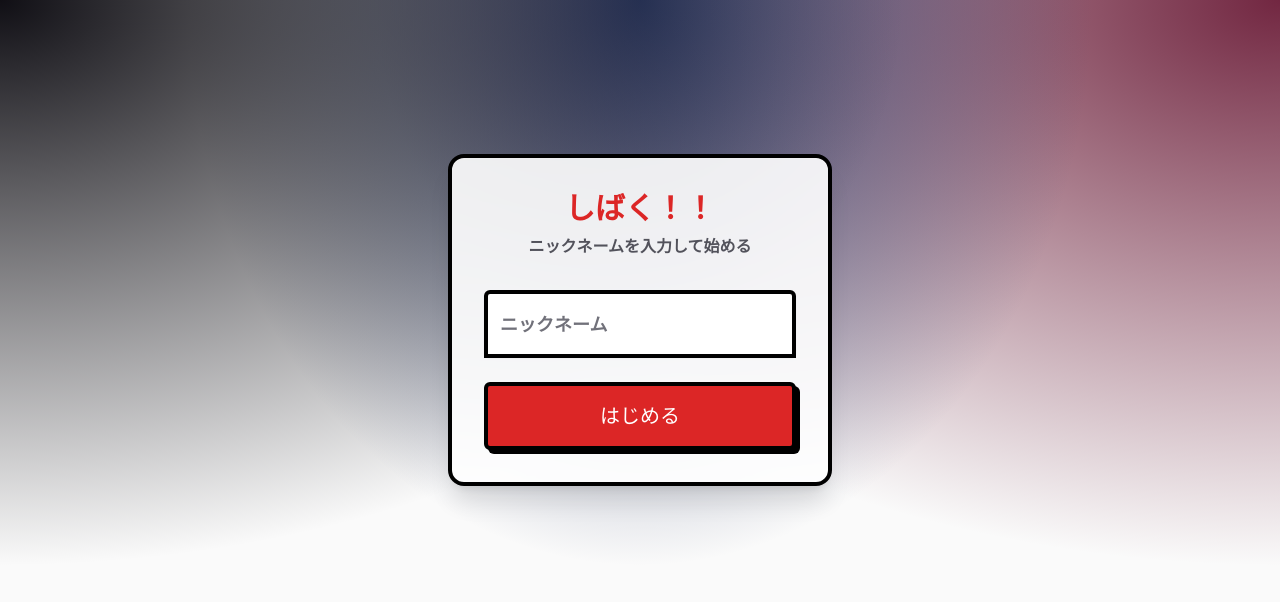
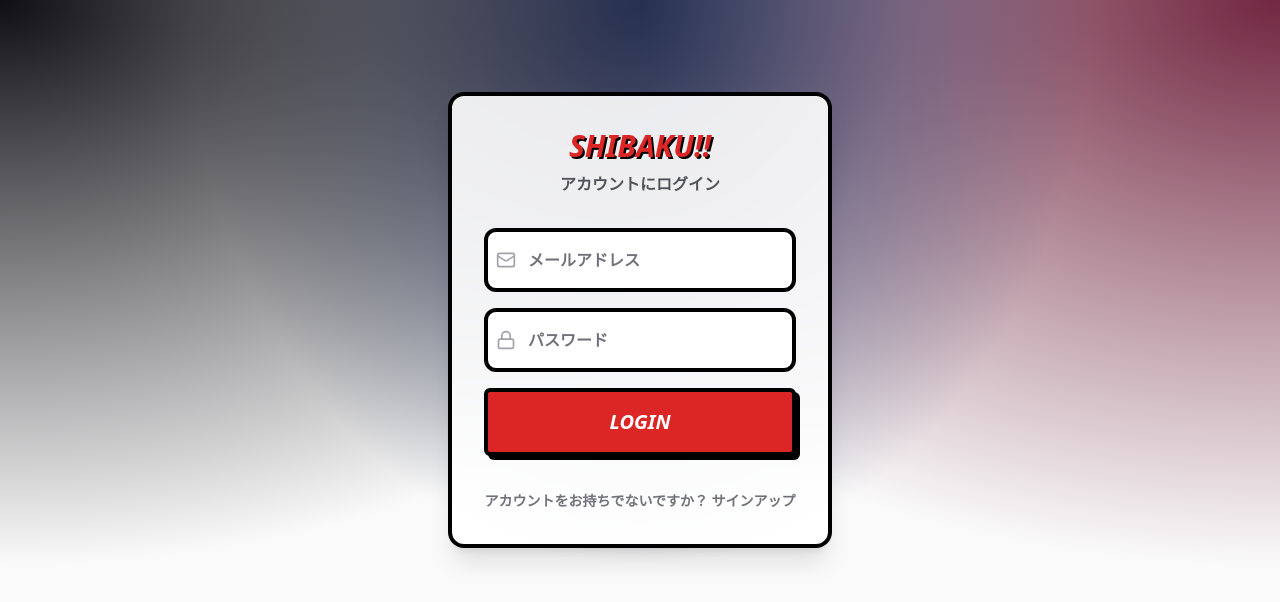
Before and after one commit to WaRara-men/sibaku, a React (Vite) app: page /login in a window 1280 px wide. Shown: the top 602 px of the page. Built offline with nearby package versions, Linux system fonts and the light colour scheme; no server answers; a web font is replaced by a local one.

Commit message:
feat: Implement email/password auth and emphasized login UI

```diff
--- a/src/components/layout/Layout.tsx
+++ b/src/components/layout/Layout.tsx
@@ -21,12 +21,32 @@ export const Layout: React.FC = () => {
         <Link to="/" className="text-xl font-black text-red-600 tracking-tighter">
           しばく！！
         </Link>
-        <Link to="/login" className="flex items-center gap-2 px-3 py-1.5 rounded-full bg-zinc-100 hover:bg-zinc-200 transition-colors border-2 border-transparent active:border-red-500">
-          <User className="w-4 h-4 text-zinc-600" />
-          <span className="text-xs font-bold text-zinc-600 truncate max-w-[80px]">
-            {user?.user_metadata?.full_name || 'ログイン'}
-          </span>
-        </Link>
+        <div className="flex items-center gap-2">
+          {user ? (
+            <div className="flex items-center gap-2">
+              <div className="flex items-center gap-2 px-3 py-1.5 rounded-full bg-red-50 border-2 border-red-500 shadow-sm">
+                <User className="w-4 h-4 text-red-600" />
+                <span className="text-xs font-black text-red-600 truncate max-w-[80px]">
+                  {user?.user_metadata?.full_name || 'しばき屋'}
+                </span>
+              </div>
+              <button
+                onClick={() => signOut()}
+                className="p-1.5 rounded-full bg-zinc-100 hover:bg-zinc-200 text-zinc-500"
+                title="ログアウト"
+              >
+                <Settings className="w-4 h-4" />
+              </button>
+            </div>
+          ) : (
+            <Link to="/login" className="flex items-center gap-2 px-4 py-2 rounded-full bg-red-600 hover:bg-red-500 transition-all border-4 border-black shadow-[2px_2px_0px_0px_rgba(0,0,0,1)] active:translate-y-0.5 active:shadow-none animate-pulse-slow">
+              <User className="w-4 h-4 text-white" />
+              <span className="text-xs font-black text-white uppercase italic">
+                Login
+              </span>
+            </Link>
+          )}
+        </div>
       </header>
 
       <main className="flex-1 flex flex-col container mx-auto px-4 py-6 max-w-md w-full">
--- a/src/contexts/AuthContext.tsx
+++ b/src/contexts/AuthContext.tsx
@@ -6,18 +6,20 @@ interface AuthContextType {
   session: Session | null;
   user: User | null;
   loading: boolean;
-  signInAnonymously: (nickname?: string) => Promise<void>;
+  updateNickname: (nickname: string) => Promise<void>;
   signOut: () => Promise<void>;
-  updateNickname: (nickname: string) => Promise<void>;
+  signUp: (email: string, password: string, nickname: string) => Promise<void>;
+  signInWithEmail: (email: string, password: string) => Promise<void>;
 }
 
 const AuthContext = createContext<AuthContextType>({
   session: null,
   user: null,
   loading: true,
-  signInAnonymously: async () => {},
-  signOut: async () => {},
-  updateNickname: async () => {},
+  signOut: async () => { },
+  updateNickname: async () => { },
+  signUp: async () => { },
+  signInWithEmail: async () => { },
 });
 
 export const AuthProvider: React.FC<{ children: React.ReactNode }> = ({ children }) => {
@@ -36,13 +38,6 @@ export const AuthProvider: React.FC<{ children: React.ReactNode }> = ({ children
       if (session) {
         setSession(session);
         setUser(session.user);
-        } else {
-            // Auto sign-in anonymously on load
-            const { data, error } = await supabase.auth.signInAnonymously();
-            if (!error && data.session) {
-                setSession(data.session);
-                setUser(data.user);
-            }
       }
       setLoading(false);
     };
@@ -58,12 +53,23 @@ export const AuthProvider: React.FC<{ children: React.ReactNode }> = ({ children
     return () => subscription.unsubscribe();
   }, []);
 
-  const signInAnonymously = async (nickname?: string) => {
+  const signUp = async (email: string, password: string, nickname: string) => {
     if (!hasSupabaseEnv || !supabase) return;
-    const { error } = await supabase.auth.signInAnonymously({
+    const { error } = await supabase.auth.signUp({
+      email,
+      password,
       options: {
-            data: nickname ? { full_name: nickname } : undefined
+        data: { full_name: nickname }
       }
+    });
+    if (error) throw error;
+  };
+
+  const signInWithEmail = async (email: string, password: string) => {
+    if (!hasSupabaseEnv || !supabase) return;
+    const { error } = await supabase.auth.signInWithPassword({
+      email,
+      password
     });
     if (error) throw error;
   };
@@ -82,7 +88,7 @@ export const AuthProvider: React.FC<{ children: React.ReactNode }> = ({ children
   };
 
   return (
-    <AuthContext.Provider value={{ session, user, loading, signInAnonymously, signOut, updateNickname }}>
+    <AuthContext.Provider value={{ session, user, loading, signOut, updateNickname, signUp, signInWithEmail }}>
       {children}
     </AuthContext.Provider>
   );
--- a/src/pages/Login.tsx
+++ b/src/pages/Login.tsx
@@ -2,23 +2,31 @@ import React, { useState } from 'react';
 import { useNavigate } from 'react-router-dom';
 import { useAuth } from '../contexts/AuthContext';
 import { Button } from '../components/ui/Button';
+import { Mail, Lock, User as UserIcon } from 'lucide-react';
 
 export const Login: React.FC = () => {
+  const [isSignUp, setIsSignUp] = useState(false);
+  const [email, setEmail] = useState('');
+  const [password, setPassword] = useState('');
   const [nickname, setNickname] = useState('');
   const [loading, setLoading] = useState(false);
-  const { updateNickname } = useAuth(); // Already signed in anonymously
+  const { signUp, signInWithEmail } = useAuth();
   const navigate = useNavigate();
 
-  const handleLogin = async (e: React.FormEvent) => {
+  const handleSubmit = async (e: React.FormEvent) => {
     e.preventDefault();
     setLoading(true);
     try {
-      await updateNickname(nickname);
-      // Go back to previous page or home
-      navigate(-1);
-    } catch (error) {
-      console.error('Update profile error:', error);
-      alert('プロフィールの更新に失敗しました');
+      if (isSignUp) {
+        await signUp(email, password, nickname);
+        alert('サインアップが完了しました！');
+      } else {
+        await signInWithEmail(email, password);
+      }
+      navigate('/');
+    } catch (error: any) {
+      console.error('Auth error:', error);
+      alert(error.message || '認証に失敗しました');
     } finally {
       setLoading(false);
     }
@@ -28,36 +36,68 @@ export const Login: React.FC = () => {
     <div className="flex flex-col items-center justify-center min-h-[80vh] px-4">
       <div className="w-full max-w-sm space-y-8 bg-white/90 backdrop-blur-sm p-8 rounded-2xl shadow-xl border-4 border-black">
         <div className="text-center">
-          <h2 className="text-3xl font-black text-red-600">しばく！！</h2>
-          <p className="mt-2 text-zinc-600 font-bold">ニックネームを入力して始める</p>
+          <h2 className="text-3xl font-black text-red-600 impact-text italic uppercase">SHIBAKU!!</h2>
+          <p className="mt-2 text-zinc-600 font-bold">
+            {isSignUp ? '新しくアカウントを作成' : 'アカウントにログイン'}
+          </p>
         </div>
-        <form className="mt-8 space-y-6" onSubmit={handleLogin}>
-          <div className="rounded-md shadow-sm -space-y-px">
-            <div>
-              <label htmlFor="nickname" className="sr-only">ニックネーム</label>
+
+        <form className="mt-8 space-y-4" onSubmit={handleSubmit}>
+          {isSignUp && (
+            <div className="relative">
+              <UserIcon className="absolute left-3 top-1/2 -translate-y-1/2 w-5 h-5 text-zinc-400" />
               <input
-                id="nickname"
-                name="nickname"
                 type="text"
                 required
-                className="appearance-none rounded-none relative block w-full px-3 py-4 border-4 border-black placeholder-zinc-500 text-zinc-900 rounded-t-md focus:outline-none focus:ring-red-500 focus:border-red-500 focus:z-10 sm:text-lg font-bold"
+                className="w-full pl-10 pr-3 py-4 border-4 border-black placeholder-zinc-500 text-zinc-900 rounded-xl focus:outline-none focus:ring-2 focus:ring-red-500 font-bold"
                 placeholder="ニックネーム"
                 value={nickname}
                 onChange={(e) => setNickname(e.target.value)}
               />
             </div>
+          )}
+
+          <div className="relative">
+            <Mail className="absolute left-3 top-1/2 -translate-y-1/2 w-5 h-5 text-zinc-400" />
+            <input
+              type="email"
+              required
+              className="w-full pl-10 pr-3 py-4 border-4 border-black placeholder-zinc-500 text-zinc-900 rounded-xl focus:outline-none focus:ring-2 focus:ring-red-500 font-bold"
+              placeholder="メールアドレス"
+              value={email}
+              onChange={(e) => setEmail(e.target.value)}
+            />
           </div>
 
-          <div>
-            <Button
-              type="submit"
-              disabled={loading}
-              className="w-full py-4 text-xl bg-red-600 hover:bg-red-700 text-white border-4 border-black shadow-[4px_4px_0px_0px_rgba(0,0,0,1)] active:shadow-[0px_0px_0px_0px_rgba(0,0,0,1)] active:translate-y-1 transition-all"
-            >
-              {loading ? '処理中...' : 'はじめる'}
-            </Button>
+          <div className="relative">
+            <Lock className="absolute left-3 top-1/2 -translate-y-1/2 w-5 h-5 text-zinc-400" />
+            <input
+              type="password"
+              required
+              className="w-full pl-10 pr-3 py-4 border-4 border-black placeholder-zinc-500 text-zinc-900 rounded-xl focus:outline-none focus:ring-2 focus:ring-red-500 font-bold"
+              placeholder="パスワード"
+              value={password}
+              onChange={(e) => setPassword(e.target.value)}
+            />
           </div>
+
+          <Button
+            type="submit"
+            disabled={loading}
+            className="w-full py-4 text-xl bg-red-600 hover:bg-red-700 text-white border-4 border-black shadow-[4px_4px_0px_0px_rgba(0,0,0,1)] active:shadow-[0px_0px_0px_0px_rgba(0,0,0,1)] active:translate-y-1 transition-all font-black uppercase italic"
+          >
+            {loading ? '処理中...' : isSignUp ? 'SIGN UP' : 'LOGIN'}
+          </Button>
         </form>
+
+        <div className="text-center">
+          <button
+            onClick={() => setIsSignUp(!isSignUp)}
+            className="text-sm font-bold text-zinc-500 hover:text-red-600 transition-colors"
+          >
+            {isSignUp ? 'すでにアカウントをお持ちですか？ ログイン' : 'アカウントをお持ちでないですか？ サインアップ'}
+          </button>
+        </div>
       </div>
     </div>
   );
```
Lines whose indentation alone changed are shown as unchanged.
